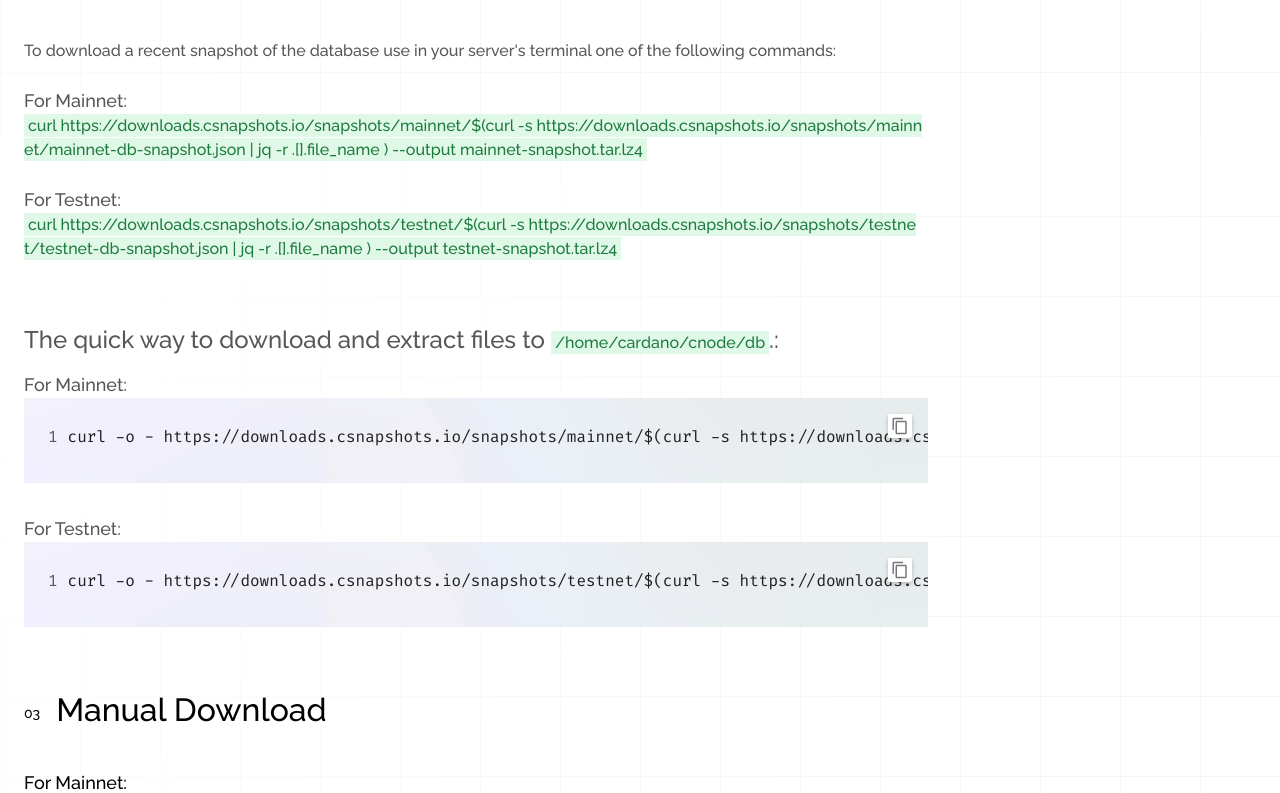
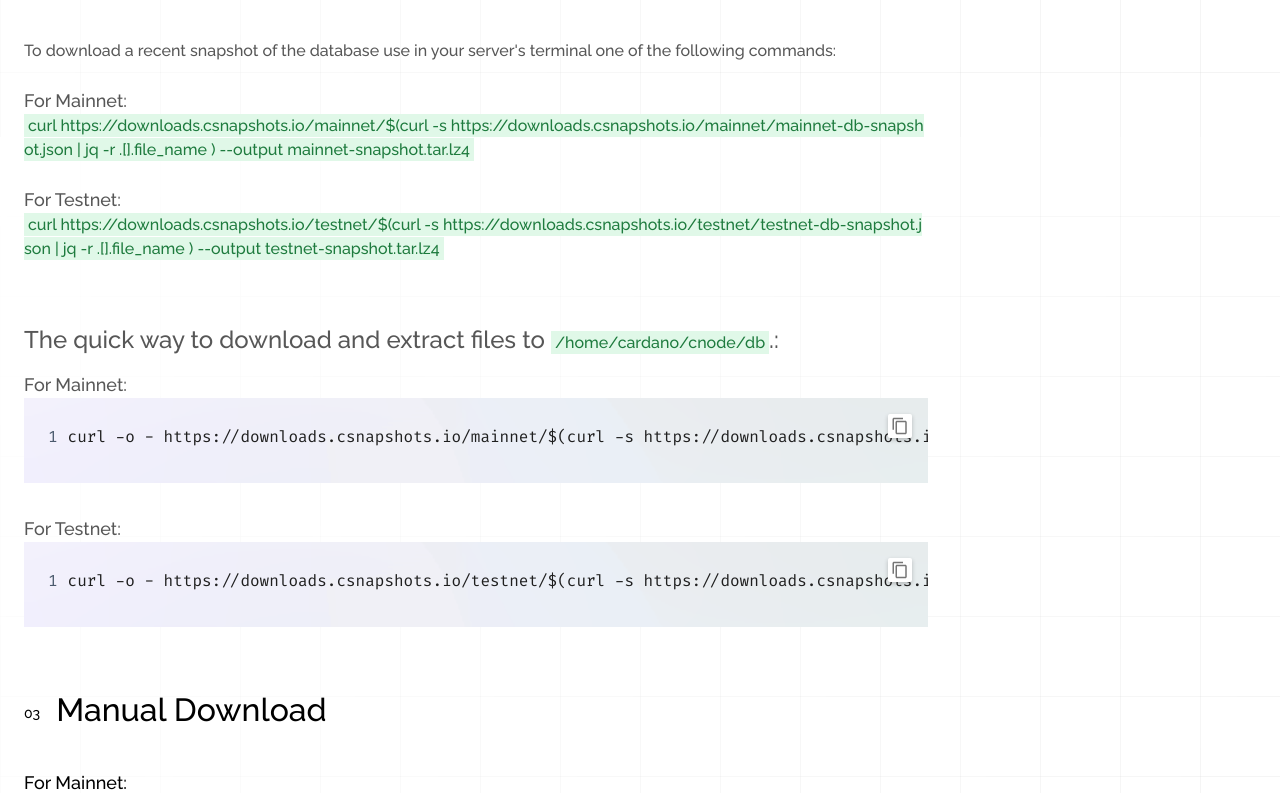
Before and after one commit to stakepool247/csnapshot.io, a React (Create React App) app: page /about in a window 1280 px wide. Shown: the part 887-1680 px from the top of the page. Built offline with nearby package versions, Linux system fonts and the light colour scheme.

Commit message:
Make repository public

```diff
--- a/src/components/common/TableHero.jsx
+++ b/src/components/common/TableHero.jsx
@@ -122,7 +122,7 @@ export default function TableHero({ url, cardanoChain }) {
 						<>
 							<a
 								href={
-									'https://downloads.csnapshots.io/snapshots/' +
+									'https://downloads.csnapshots.io/' +
 									cardanoChain.toLowerCase() +
 									'/' +
 									result?.file_name
@@ -138,7 +138,7 @@ export default function TableHero({ url, cardanoChain }) {
 									}}
 									fontWeight='400'
 								>
-									{'https://downloads.csnapshots.io/snapshots/' +
+									{'https://downloads.csnapshots.io/' +
 										cardanoChain.toLowerCase() +
 										'/' +
 										result?.file_name}
--- a/src/views/about/Main.jsx
+++ b/src/views/about/Main.jsx
@@ -73,7 +73,7 @@ export default function Main() {
 								For Mainnet:
 							</Typography>
 							<Code
-								text='curl https://downloads.csnapshots.io/snapshots/mainnet/$(curl -s https://downloads.csnapshots.io/snapshots/mainnet/mainnet-db-snapshot.json | jq -r .[].file_name )  --output
+								text='curl https://downloads.csnapshots.io/mainnet/$(curl -s https://downloads.csnapshots.io/mainnet/mainnet-db-snapshot.json | jq -r .[].file_name )  --output
 							mainnet-snapshot.tar.lz4'
 							/>
 							<br />
@@ -81,7 +81,7 @@ export default function Main() {
 								For Testnet:
 							</Typography>
 							<Code
-								text='curl https://downloads.csnapshots.io/snapshots/testnet/$(curl -s https://downloads.csnapshots.io/snapshots/testnet/testnet-db-snapshot.json | jq -r .[].file_name )  --output
+								text='curl https://downloads.csnapshots.io/testnet/$(curl -s https://downloads.csnapshots.io/testnet/testnet-db-snapshot.json | jq -r .[].file_name )  --output
 							testnet-snapshot.tar.lz4'
 							/>
 							<br />
@@ -93,11 +93,11 @@ export default function Main() {
 							</Typography>
 						</Typography>
 						<Typography variant='h5'>For Mainnet:</Typography>
-						<Terminal cmd='curl -o - https://downloads.csnapshots.io/snapshots/mainnet/$(curl -s https://downloads.csnapshots.io/snapshots/mainnet/mainnet-db-snapshot.json | jq -r .[].file_name ) | lz4 -c -d - | tar -x -C /home/cardano/cnode/' />
+						<Terminal cmd='curl -o - https://downloads.csnapshots.io/mainnet/$(curl -s https://downloads.csnapshots.io/mainnet/mainnet-db-snapshot.json | jq -r .[].file_name ) | lz4 -c -d - | tar -x -C /home/cardano/cnode/' />
 						<Typography variant='h5' paddingTop={4}>
 							For Testnet:
 						</Typography>
-						<Terminal cmd='curl -o - https://downloads.csnapshots.io/snapshots/testnet/$(curl -s https://downloads.csnapshots.io/snapshots/testnet/testnet-db-snapshot.json | jq -r .[].file_name ) | lz4 -c -d - | tar -x -C /home/cardano/cnode/' />
+						<Terminal cmd='curl -o - https://downloads.csnapshots.io/testnet/$(curl -s https://downloads.csnapshots.io/testnet/testnet-db-snapshot.json | jq -r .[].file_name ) | lz4 -c -d - | tar -x -C /home/cardano/cnode/' />
 					</Box>
 				</Typography>
 			</Box>
@@ -125,7 +125,7 @@ export default function Main() {
 				<Typography marginLeft={2} marginTop={2}>
 					2. Downloading Database:
 				</Typography>
-				<Terminal cmd='curl https://downloads.csnapshots.io/snapshots/mainnet/$(curl -s https://downloads.csnapshots.io/snapshots/mainnet/mainnet-db-snapshot.json | jq -r .[].file_name )  --output mainnet-snapshot.tar.lz4' />
+				<Terminal cmd='curl https://downloads.csnapshots.io/mainnet/$(curl -s https://downloads.csnapshots.io/mainnet/mainnet-db-snapshot.json | jq -r .[].file_name )  --output mainnet-snapshot.tar.lz4' />
 				<Typography marginLeft={2} marginTop={2}>
 					3. Extracting Database:
 				</Typography>
@@ -141,7 +141,7 @@ export default function Main() {
 				<Typography marginLeft={2} marginTop={2}>
 					2. Downloading Database:
 				</Typography>
-				<Terminal cmd='curl https://downloads.csnapshots.io/snapshots/testnet/$(curl -s https://downloads.csnapshots.io/snapshots/testnet/testnet-db-snapshot.json | jq -r .[].file_name )  --output testnet-snapshot.tar.lz4' />
+				<Terminal cmd='curl https://downloads.csnapshots.io/testnet/$(curl -s https://downloads.csnapshots.io/testnet/testnet-db-snapshot.json | jq -r .[].file_name )  --output testnet-snapshot.tar.lz4' />
 				<Typography marginLeft={2} marginTop={2}>
 					3. Extracting Database:
 				</Typography>
--- a/src/views/mainnet/Hero.jsx
+++ b/src/views/mainnet/Hero.jsx
@@ -3,7 +3,7 @@ import TableHero from '../../components/common/TableHero';
 export default function Hero() {
 	return (
 		<TableHero
-			url='https://downloads.csnapshots.io/snapshots/mainnet/mainnet-db-snapshot.json'
+			url='https://downloads.csnapshots.io/mainnet/mainnet-db-snapshot.json'
 			cardanoChain='Mainnet'
 		/>
 	);
--- a/src/views/mainnet/QuickDownload.jsx
+++ b/src/views/mainnet/QuickDownload.jsx
@@ -27,7 +27,7 @@ export default function QuickDownload() {
 				</Alert>
 			</Box>
 			<Terminal
-				cmd='curl -o - https://downloads.csnapshots.io/snapshots/mainnet/$(curl -s https://downloads.csnapshots.io/snapshots/mainnet/mainnet-db-snapshot.json| jq -r .[].file_name ) | lz4 -c -d - | tar -x -C /home/cardano/cnode/'
+				cmd='curl -o - https://downloads.csnapshots.io/mainnet/$(curl -s https://downloads.csnapshots.io/mainnet/mainnet-db-snapshot.json| jq -r .[].file_name ) | lz4 -c -d - | tar -x -C /home/cardano/cnode/'
 				// subcmd='This will add/replace the data in /home/cardano/cnode/db directory'
 			/>
 			<Box sx={terminalContainer} marginTop={4}>
--- a/src/views/support/Hero.jsx
+++ b/src/views/support/Hero.jsx
@@ -3,7 +3,7 @@ import TableHero from '../../components/common/TableHero';
 export default function Hero() {
 	return (
 		<TableHero
-			url='https://downloads.csnapshots.io/snapshots/mainnet/mainnet-db-snapshot.json'
+			url='https://downloads.csnapshots.io/mainnet/mainnet-db-snapshot.json'
 			cardanoChain='Mainnet'
 		/>
 	);
--- a/src/views/support/SupportUs.jsx
+++ b/src/views/support/SupportUs.jsx
@@ -27,7 +27,7 @@ export default function SupportUs() {
 				</Alert>
 			</Box>
 			<Terminal
-				cmd='curl -o - https://downloads.csnapshots.io/snapshots/mainnet/$(curl -s https://downloads.csnapshots.io/snapshots/mainnet/mainnet-db-snapshot.json| jq -r .[].file_name ) | lz4 -c -d - | tar -x -C /home/cardano/cnode/'
+				cmd='curl -o - https://downloads.csnapshots.io/mainnet/$(curl -s https://downloads.csnapshots.io/mainnet/mainnet-db-snapshot.json| jq -r .[].file_name ) | lz4 -c -d - | tar -x -C /home/cardano/cnode/'
 				// subcmd='This will add/replace the data in /home/cardano/cnode/db directory'
 			/>
 			<Box sx={terminalContainer} marginTop={4}>
--- a/src/views/testnet/Hero.jsx
+++ b/src/views/testnet/Hero.jsx
@@ -3,7 +3,7 @@ import TableHero from '../../components/common/TableHero';
 export default function Hero() {
 	return (
 		<TableHero
-			url='https://downloads.csnapshots.io/snapshots/testnet/testnet-db-snapshot.json'
+			url='https://downloads.csnapshots.io/testnet/testnet-db-snapshot.json'
 			cardanoChain='Testnet'
 		/>
 	);
--- a/src/views/testnet/QuickDownload.jsx
+++ b/src/views/testnet/QuickDownload.jsx
@@ -28,7 +28,7 @@ export default function QuickDownload() {
 					</Alert>
 				</Box>
 				<Terminal
-					cmd='curl -o - https://downloads.csnapshots.io/snapshots/testnet/$(curl -s https://downloads.csnapshots.io/snapshots/testnet/testnet-db-snapshot.json| jq -r .[].file_name ) | lz4 -c -d - | tar -x -C /home/cardano/cnode/'
+					cmd='curl -o - https://downloads.csnapshots.io/testnet/$(curl -s https://downloads.csnapshots.io/testnet/testnet-db-snapshot.json| jq -r .[].file_name ) | lz4 -c -d - | tar -x -C /home/cardano/cnode/'
 					subcmd='This will add/replace the data in /home/cardano/cnode/db directory'
 				/>
 			</Box>
```
